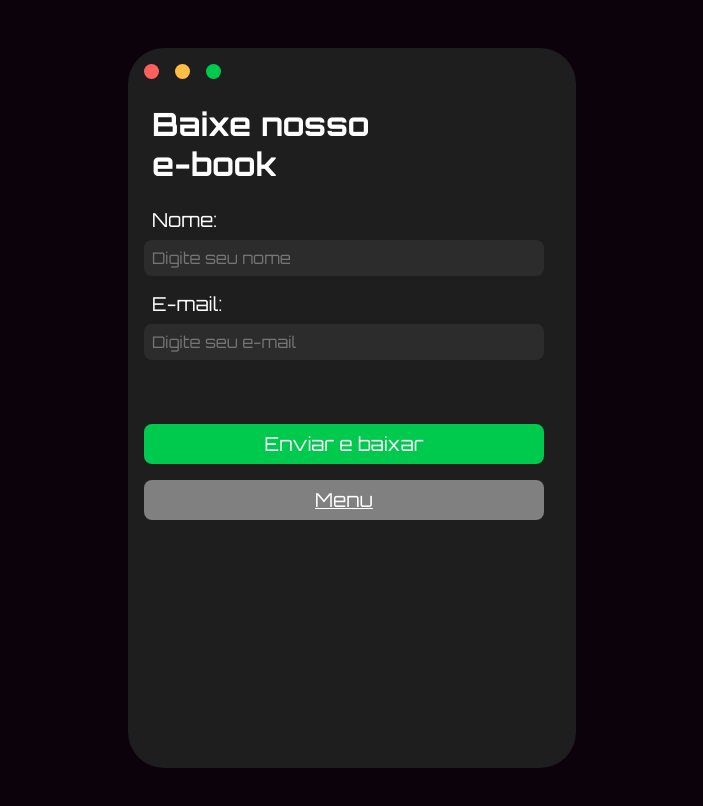
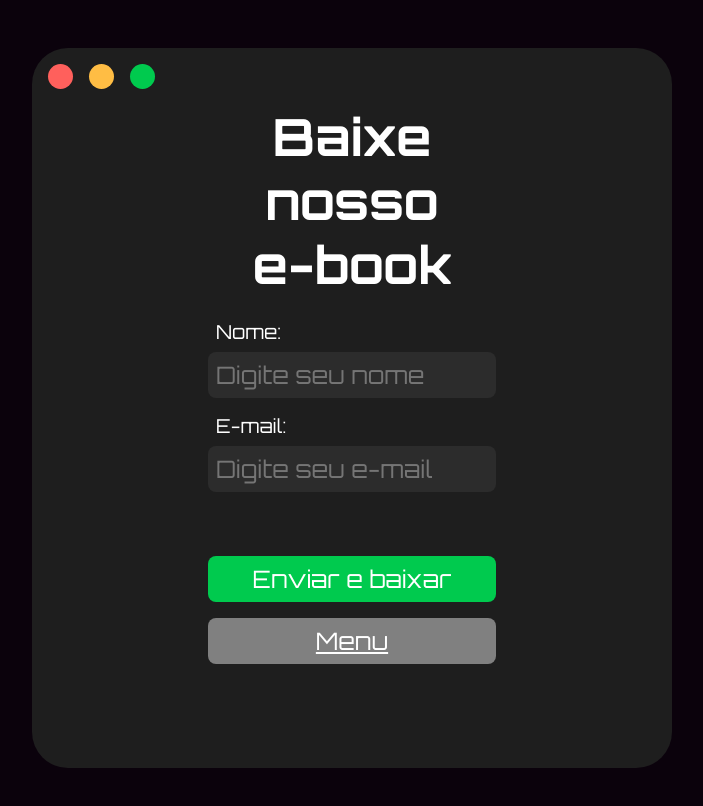
Before and after one commit to marlonseben1/site-seguranca-na-web, a plain HTML site: page materiais.html in a window 1280 px wide. Shown: the whole page, without its empty margins (288-991 px from the left). Drawn offline with Linux system fonts and the light colour scheme.

Commit message:
Ajustado tamanho do console na guia de materiais

```diff
--- a/css/materiais.css
+++ b/css/materiais.css
@@ -152,3 +152,35 @@ form {
 #botao-menu:hover {
   background-color: #707070;
 }
+
+@media (min-width: 1200px) {
+  .console {
+    max-width: none;
+    width: 50%;
+  }
+
+  .vermelho,
+  .verde,
+  .amarelo {
+    width: 25px;
+    height: 25px;
+  }
+
+  form {
+    width: 50%;
+    justify-self: center;
+  }
+
+  #titulo-materiais {
+    justify-self: center;
+    width: 50%;
+    font-size: 3.2rem;
+    text-align: center;
+  }
+
+  #input-nome, #input-email, #botao-menu, #botao-enviar {
+    max-width: none;
+    font-size: 1.5rem;
+  }
+
+}
```
Also changed, not shown: materiais.html (+1 -1 lines), assets/icone-usuario.svg (added).
